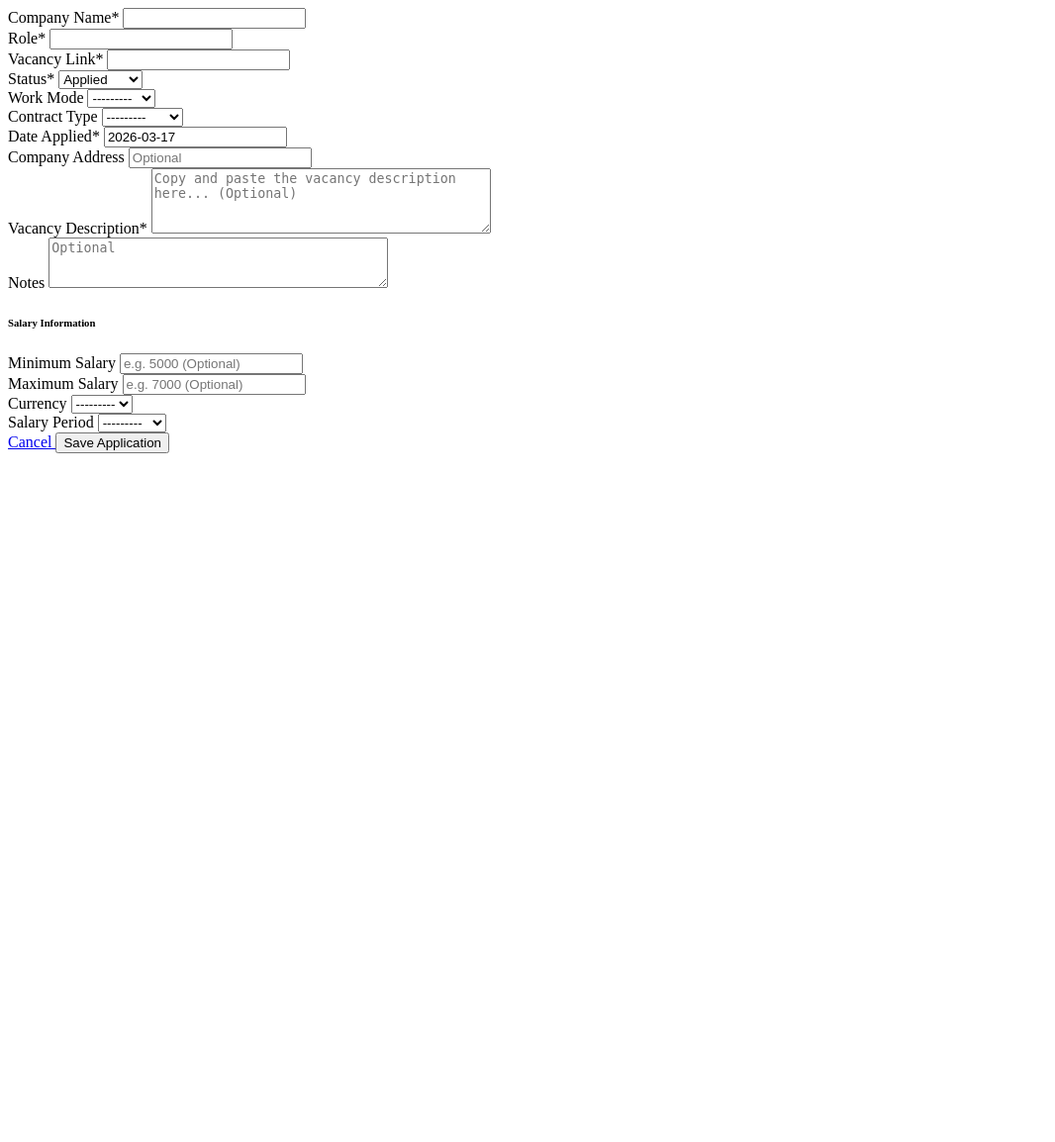
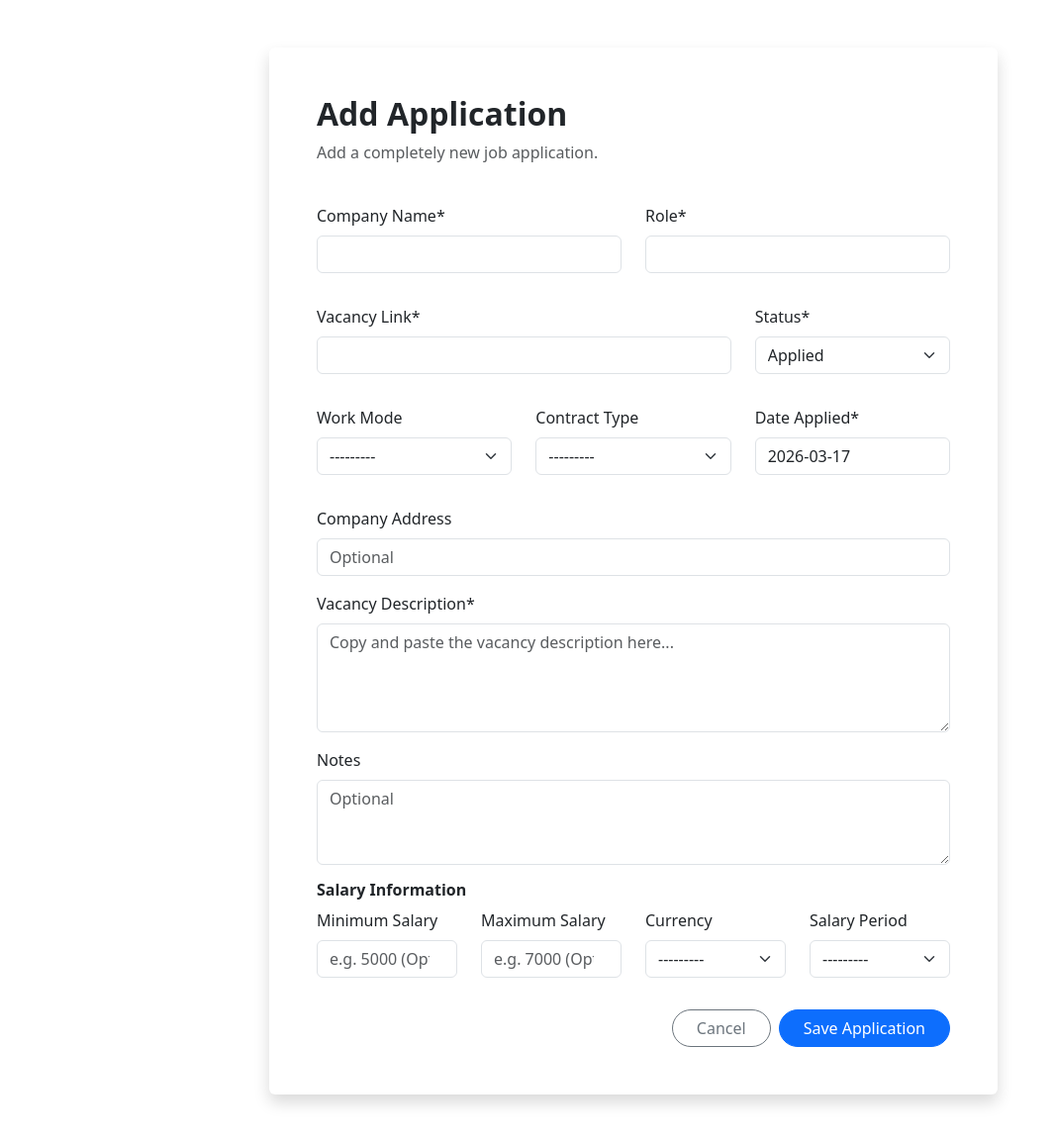
Before and after one commit to VitorBressan/Job-Application-Tracker, a Django app: page /home/application/add/ in a window 1280 px wide. Shown: the whole page at 99% size, without its empty margins (0-1066 px from the left). Before the commit the page ends 458 px from the top, so only its background shows below. Run offline with Django 5.2, Linux system fonts and the light colour scheme; some libraries are stand-ins or nearby versions.

Commit message:
ui: improve the add application form design and fix some bugs

```diff
--- a/job_applications/forms.py
+++ b/job_applications/forms.py
@@ -23,14 +23,16 @@ class ApplicationForm(ModelForm):
         self.helper = FormHelper()
         if app_id:
             action_url = reverse('edit_application', args=[app_id])
-            if next_url:
+        else:
+            action_url = reverse('add_application')
+        if next_url:
                 action_url += f"?next={next_url}"
-            self.helper.form_action = action_url
+
+        self.helper.form_action = action_url
 
         self.helper.form_method = 'POST'
-        self.helper.form_method = 'post'
         self.helper.layout = Layout(
-            # Section: Main Details
+            # Main Details
             Row(
                 Column('company_name', css_class='form-group col-md-6 mb-3'),
                 Column('role', css_class='form-group col-md-6 mb-3'),
@@ -41,7 +43,6 @@ class ApplicationForm(ModelForm):
                 Column('status', css_class='form-group col-md-4 mb-3'),
             ),
 
-            # Section: Logistics
             Row(
                 Column('work_mode', css_class='form-group col-md-4 mb-3'),
                 Column('contract_type', css_class='form-group col-md-4 mb-3'),
@@ -50,11 +51,11 @@ class ApplicationForm(ModelForm):
 
             'company_address',
 
-            # Section: Text Areas
+            # Text Areas
             'vacancy_description',
             'notes',
 
-            # Section: Salary (All in one row!)
+            # Salary
             HTML('<h6 class="fw-bold mt-3 mb-2">Salary Information</h6>'),
             Row(
                 Column('salary_min', css_class='form-group col-md-3 mb-3'),
@@ -75,8 +76,7 @@ class ApplicationForm(ModelForm):
                 # The Submit Button
                 Submit('submit', 'Save Application', css_class='btn btn-primary px-4 rounded-pill'),
 
-                css_class="d-flex justify-content-between mt-4" # This pushes them to opposite sides
-                # Use "justify-content-end gap-2" if you want them both on the right side
+                css_class="d-flex justify-content-end gap-2"
             )
         )
 
@@ -86,7 +86,7 @@ class ApplicationForm(ModelForm):
         self.fields['salary_min'].widget.attrs.update({'placeholder': 'e.g. 5000 (Optional)'})
         self.fields['salary_max'].widget.attrs.update({'placeholder': 'e.g. 7000 (Optional)'})
         self.fields['vacancy_description'].widget.attrs.update({
-            'placeholder': 'Copy and paste the vacancy description here... (Optional)'
+            'placeholder': 'Copy and paste the vacancy description here...'
         })
 
         # "Optional" on every field that isn't required automatically:
--- a/job_applications/templates/job_applications/add_application.html
+++ b/job_applications/templates/job_applications/add_application.html
@@ -1,15 +1,29 @@
+{% load bootstrap5 %}
 <!DOCTYPE html>
 <html lang="en">
 <head>
     <meta charset="UTF-8">
     <meta name="viewport" content="width=device-width, initial-scale=1.0">
-    <title>Add Application</title>
+    <title>Register Application</title>
+    {% bootstrap_css %}
+    {% bootstrap_javascript %}
 </head>
 <body>
-    {% load crispy_forms_tags %}
-    <form method="POST" action="{% url 'add_application' %}">
-        {% csrf_token %}
-        {% crispy form %}
+    <div class="container py-5">
+        <div class="row justify-content-center">
+            <div class="col-lg-10 col-xl-8">
+                <div class="card shadow border-0 p-4 p-md-5">
+                    <div class="mb-4">
+                        <h2 class="fw-bold text-dark">Add Application</h2>
+                        <p class="text-muted">Add a completely new job application.</p>
+                    </div>
 
+                    {% load crispy_forms_tags %}
+                    {% crispy form %}
+
+                </div>
+            </div>
+        </div>
+    </div>
 </body>
 </html>
--- a/job_applications/templates/job_applications/edit_application.html
+++ b/job_applications/templates/job_applications/edit_application.html
@@ -12,7 +12,7 @@
 <body class="bg-light">
     <div class="container py-5">
         <div class="row justify-content-center">
-            <div class="col-lg-10 col-xl-8"> <!-- Limits the width so it looks professional -->
+            <div class="col-lg-10 col-xl-8">
                 <div class="card shadow border-0 p-4 p-md-5">
                     <div class="mb-4">
                         <h2 class="fw-bold text-dark">Edit Application</h2>
--- a/job_applications/views.py
+++ b/job_applications/views.py
@@ -1,3 +1,5 @@
+from typing import Any
+
 from django.db.models.query import QuerySet
 from django.forms import BaseModelForm
 from django.http import HttpResponse
@@ -52,14 +54,23 @@ class EditApplicationView(UpdateView):
     form_class = ApplicationForm
     template_name = 'job_applications/edit_application.html'
 
+    def get_form_kwargs(self):
+        kwargs = super().get_form_kwargs()
+        kwargs.update({
+            'application_id': self.kwargs.get('application_id'),
+            'next': self.request.GET.get('next')
+        })
+        return kwargs
+
     def get_success_url(self):
-        next_url= self.request.GET.get('next')
+        next_url = self.request.GET.get('next')
         if next_url:
             return next_url
         return reverse('home')
 
     def get_object(self):
         return get_object_or_404(Application, pk=self.kwargs.get('application_id'))
+
 
 
 def application_details(request, application_id: int):
```
Also changed, not shown: job_applications/templates/job_applications/home.html (+4 -4 lines).
